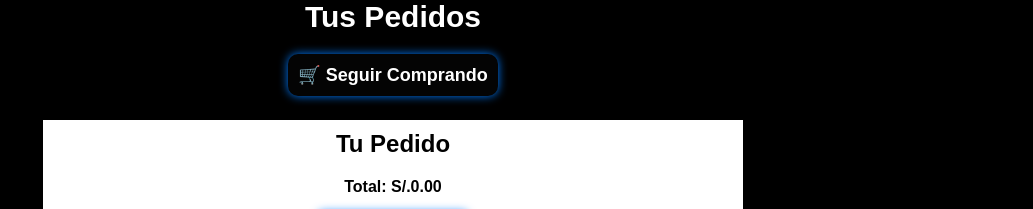
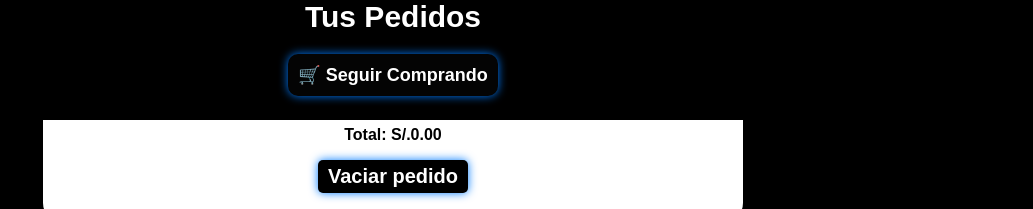
Before and after one commit to AMVegga/copia-TiendaVirtualFernando, a website: page carrito.html in a window 1280 px wide. Shown: the top 209 px of the page, without its empty margins (247-1280 px from the left). Drawn offline with nearby package versions, Linux system fonts and the light colour scheme.

Commit message:
ultima actualizacion

```diff
--- a/carrito.html
+++ b/carrito.html
@@ -15,7 +15,6 @@
     </header>
 
     <section class="carrito">
-        <h2>Tu Pedido</h2>
         <ul id="lista-carrito"></ul>
         <p><strong>Total: S/.<span id="total">0</span></strong></p>
         <button id="vaciar-carrito" style="font-size: 20px;">Vaciar pedido</button>
```
